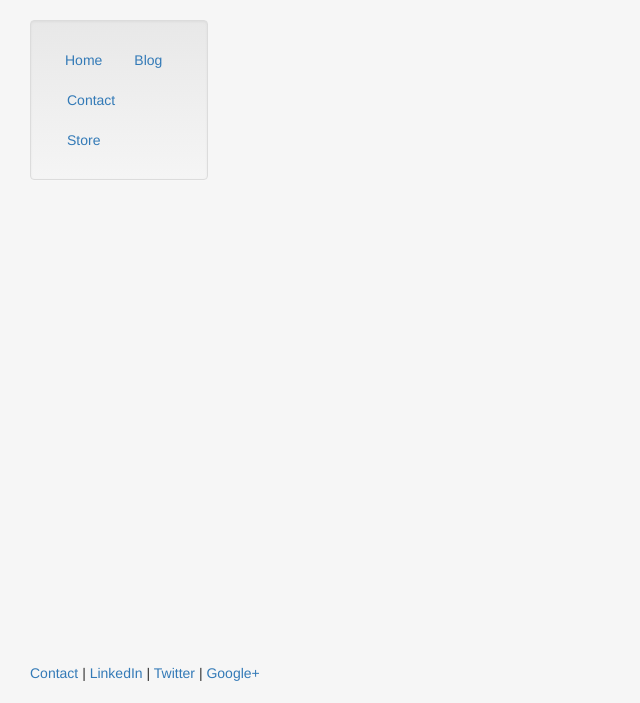
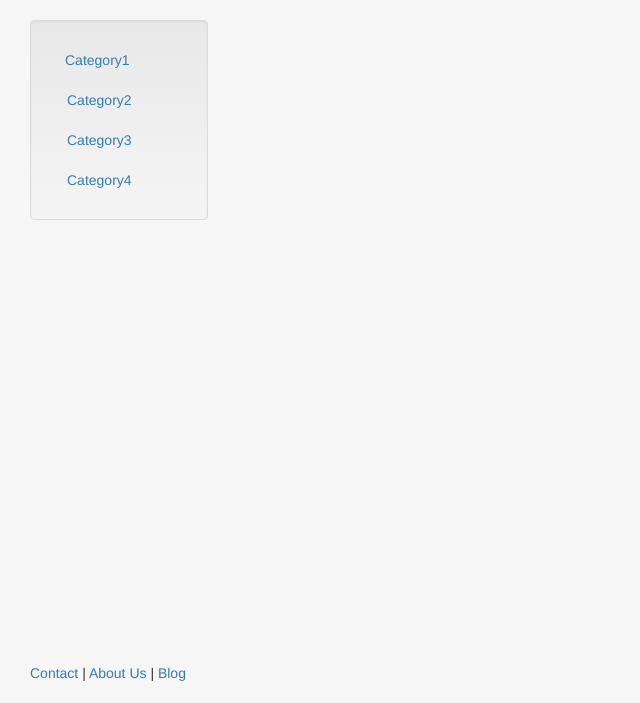
Before and after one commit to nickhuber327/shop, a Django app: template shop/templates/shop/header.html in a window 1280 px wide. Shown: the part 97-800 px from the top of the page, without its empty margins (0-640 px from the left). Run offline with Django 3.2, Linux system fonts and the light colour scheme; the template is opened without the code that fills it, so the values that code supplies are empty; some libraries are stand-ins or nearby versions.

Commit message:
changing the routing

```diff
--- a/mysite/urls.py
+++ b/mysite/urls.py
@@ -18,7 +18,7 @@ from django.contrib import admin
 
 urlpatterns = [
     url(r'^admin/', admin.site.urls),
-    url(r'^', include('personal.urls')),
+    url(r'^', include('shop.urls')),
     url(r'^blog/', include('blog.urls')),
-    url(r'^shop/', include('shop.urls')),
+    url(r'^aboutus/', include('personal.urls')),
 ]
--- a/shop/templates/shop/header.html
+++ b/shop/templates/shop/header.html
@@ -40,10 +40,10 @@
 		  <div class="col-sm-2">
 			<div class="well" id="" style="background-color:#fff">
 			  <ul class="nav nav-pills">
-				<li><a href='/'>Home</a></li>
-				<li><a href='/blog/'>Blog</a></li>
-				<li><a href='/contact/'>Contact</a></li>
-				<li><a href='/shop/'>Store</a></li>
+				<li><a href='#'>Category1</a></li>
+				<li><a href='#'>Category2</a></li>
+				<li><a href='#'>Category3</a></li>
+				<li><a href='#'>Category4</a></li>
 			  </ul>
 			</div>
 		  </div>
@@ -61,7 +61,7 @@
 	</div>
 	<footer>
 		<div class="container-fluid" style='margin-left:15px'>
-			<p><a href="#" target="blank">Contact</a> | <a href="#" target="blank">LinkedIn</a> | <a href="#" target="blank">Twitter</a> | <a href="#" target="blank">Google+</a></p>
+			<p><a href="/contact" target="blank">Contact</a> | <a href="/aboutus" target="blank">About Us</a> | <a href="/blog" target="blank">Blog</a></p>
 		</div>
 	</footer>
 
--- a/shop/urls.py
+++ b/shop/urls.py
@@ -3,6 +3,6 @@ from django.views.generic import ListView, DetailView
 from shop.models import Item
 
 urlpatterns = [
-    url(r'^$', ListView.as_view(queryset=Item.objects.all().order_by("-date") [:25], template_name="shop/shop.html")),
-    url(r'^(?P<pk>\d+)$', DetailView.as_view(model = Item, template_name = 'shop/item.html'))
+    url(r'^$', ListView.as_view(queryset=Item.objects.all().order_by("-date") [:25], template_name="/index.html")),
+    url(r'^(?P<pk>\d+)$', DetailView.as_view(model = Item, template_name = '/item.html'))
 ]
```
Also changed, not shown: personal/templates/personal/header.html (+3 -4 lines), blog/templates/blog/index.html (renamed from blog/templates/blog/blog.html), db.sqlite3, image1.jpg (added), image2.jpg (added), image3.jpg (added), image4.jpg (added), personal/templates/personal/index.html (renamed from personal/templates/personal/home.html), shop/static/shop/img/image1.jpg (added), shop/static/shop/img/image2.jpg (added), shop/static/shop/img/image3.jpg (added), shop/static/shop/img/image4.jpg (added), shop/templates/shop/index.html (renamed from shop/templates/shop/shop.html).
